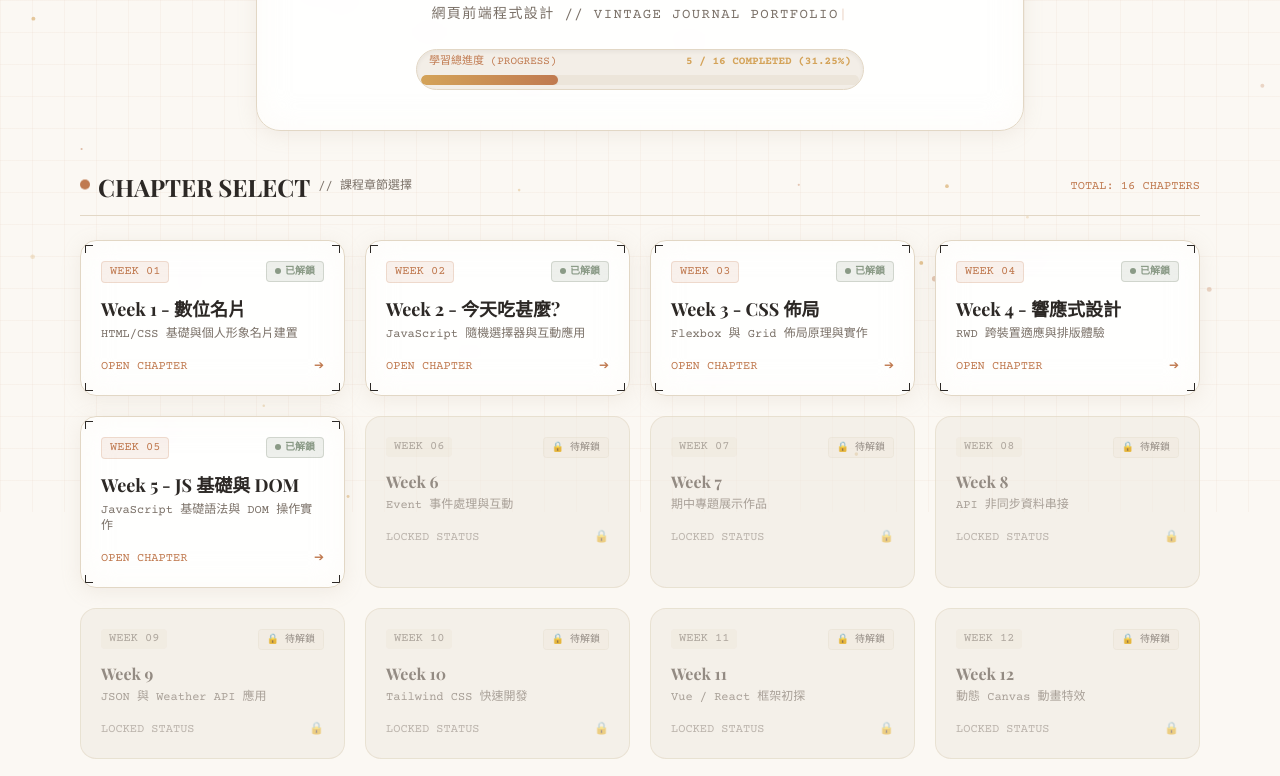
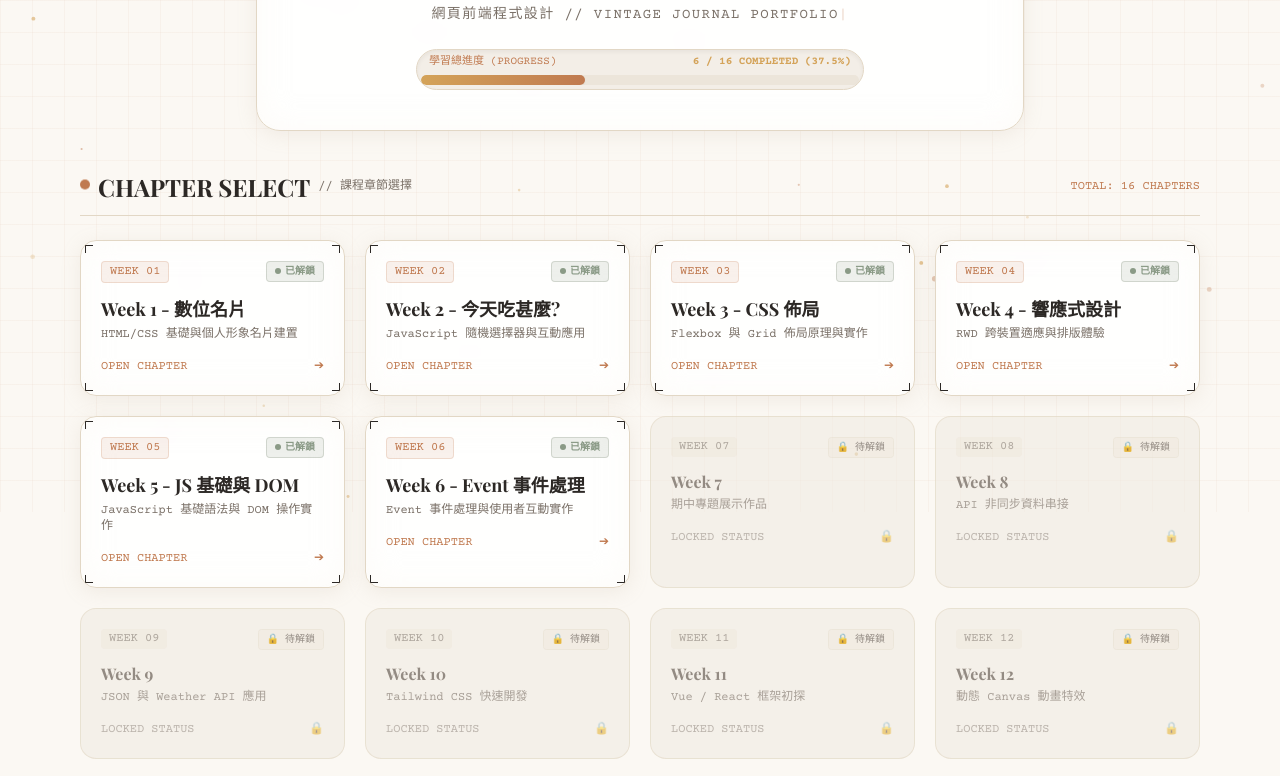
Before and after one commit to s26122162-sheng/10-12_Sheng, a plain HTML site: page index.html in a window 1280 px wide. Shown: the part 288-1064 px from the top of the page. Drawn offline with nearby package versions, Linux system fonts and the light colour scheme; a web font is replaced by a local one.

Commit message:
Update index.html

```diff
--- a/index.html
+++ b/index.html
@@ -209,14 +209,14 @@
             </h1>
             <p id="typewriterText" class="font-mono text-xs sm:text-sm text-vintage-muted tracking-widest mb-6 min-h-[20px] typing-cursor"></p>
 
-            <!-- Mission Progress Bar -->
+            <!-- Mission Progress Bar (Updated to 6 / 16) -->
             <div class="w-full max-w-md mx-auto bg-vintage-locked/80 rounded-full p-1 border border-vintage-border shadow-inner">
                 <div class="flex justify-between text-[11px] font-mono px-2 mb-1 text-vintage-muted">
                     <span class="text-vintage-accent">學習總進度 (PROGRESS)</span>
-                    <span class="text-vintage-gold font-bold">5 / 16 COMPLETED (31.25%)</span>
+                    <span class="text-vintage-gold font-bold">6 / 16 COMPLETED (37.5%)</span>
                 </div>
                 <div class="w-full bg-vintage-border/40 h-2.5 rounded-full overflow-hidden relative">
-                    <div class="bg-gradient-to-r from-vintage-gold to-vintage-accent h-full rounded-full transition-all duration-1000 shadow-sm" style="width: 31.25%"></div>
+                    <div class="bg-gradient-to-r from-vintage-gold to-vintage-accent h-full rounded-full transition-all duration-1000 shadow-sm" style="width: 37.5%"></div>
                 </div>
             </div>
         </header>
@@ -338,6 +338,27 @@
                     </div>
                 </a>
 
+                <!-- BUTTON 6: NEWLY UNLOCKED -->
+                <a href="w6/index.html" onmouseenter="playHoverSFX()" onclick="triggerClickBurst(event); playClickSFX();" class="card-active vintage-panel rounded-2xl p-5 border border-vintage-border block relative group">
+                    <div class="vintage-corner v-tl"></div>
+                    <div class="vintage-corner v-tr"></div>
+                    <div class="vintage-corner v-bl"></div>
+                    <div class="vintage-corner v-br"></div>
+
+                    <div class="flex justify-between items-start mb-3">
+                        <span class="font-mono text-xs text-vintage-accent bg-vintage-accent/10 px-2 py-0.5 rounded border border-vintage-accent/20">WEEK 06</span>
+                        <span class="inline-flex items-center gap-1 font-mono text-[10px] text-vintage-sage font-bold bg-vintage-sage/15 px-2 py-0.5 rounded border border-vintage-sage/30">
+                            <span class="w-1.5 h-1.5 rounded-full bg-vintage-sage"></span> 已解鎖
+                        </span>
+                    </div>
+                    <h3 class="text-lg font-serif font-bold text-vintage-text group-hover:text-vintage-accent transition mb-1">Week 6 - Event 事件處理</h3>
+                    <p class="text-xs text-vintage-muted font-mono mb-4">Event 事件處理與使用者互動實作</p>
+                    <div class="flex items-center justify-between font-mono text-xs text-vintage-accent group-hover:translate-x-1.5 transition-transform duration-300">
+                        <span>OPEN CHAPTER</span>
+                        <span>➔</span>
+                    </div>
+                </a>
+
             </div>
         </section>
     </main>
@@ -361,10 +382,9 @@
             }
         }
 
-        // --- 2. GENERATE LOCKED BUTTONS 6 TO 16 ---
+        // --- 2. GENERATE LOCKED BUTTONS 7 TO 16 ---
         const missionGrid = document.getElementById('missionGrid');
         const upcomingTitles = [
-            "Event 事件處理與互動",
             "期中專題展示作品",
             "API 非同步資料串接",
             "JSON 與 Weather API 應用",
@@ -377,8 +397,8 @@
             "課程結業與未來展望"
         ];
 
-        for (let i = 6; i <= 16; i++) {
-            const titleIndex = i - 6;
+        for (let i = 7; i <= 16; i++) {
+            const titleIndex = i - 7;
             const weekNum = i < 10 ? `0${i}` : i;
             const titleText = upcomingTitles[titleIndex] || `關卡 ${i} - 待定主題`;
 
@@ -575,7 +595,7 @@
                 ctx.globalAlpha = Math.max(0, bp.alpha);
                 ctx.fillStyle = bp.color;
                 ctx.beginPath();
-                ctx.arc(bp.x, bp.y, bp.size, 0, Math.PI * 2);
+                ctx.arc(p.x, p.y, bp.size, 0, Math.PI * 2);
                 ctx.fill();
                 ctx.restore();
             }
```
